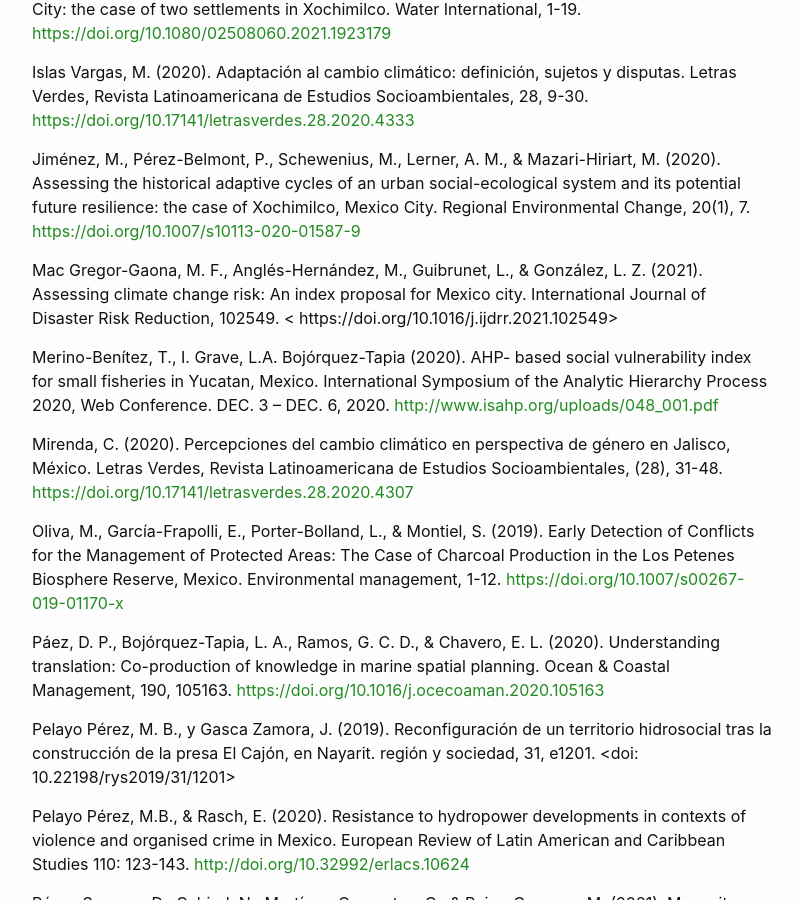
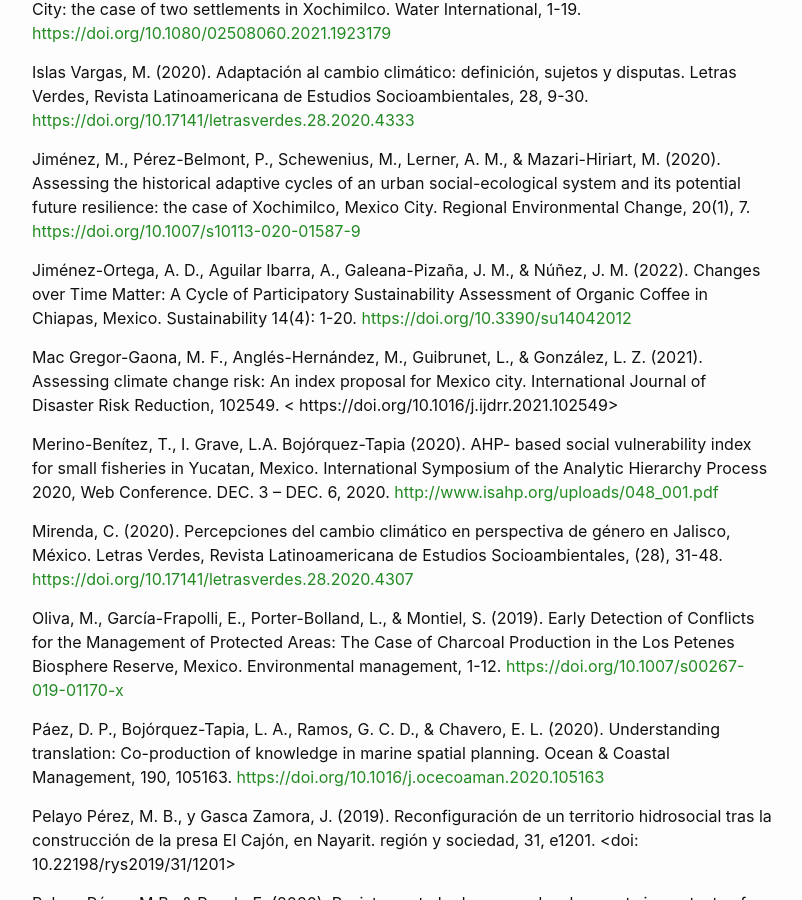
Before and after one commit to pcs-unam/pcs-unam.github.io, a Jekyll site: the page built from 07_publicaciones.md, in a window 1280 px wide and 900 px high, scrolled down 1401 px. Shown: the whole window, without its empty margins (238-1040 px from the left). Built offline with Jekyll 4.4.1, drawn with Linux system fonts in a browser that asks for light colours.

Commit message:
Se agregó cita de Jiménez-Ortega

```diff
--- a/07_publicaciones.md
+++ b/07_publicaciones.md
@@ -37,6 +37,8 @@ Islas Vargas, M. (2020). Adaptación al cambio climático: definición, sujetos
 
 Jiménez, M., Pérez-Belmont, P., Schewenius, M., Lerner, A. M., & Mazari-Hiriart, M. (2020). Assessing the historical adaptive cycles of an urban social-ecological system and its potential future resilience: the case of Xochimilco, Mexico City. Regional Environmental Change, 20(1), 7. <https://doi.org/10.1007/s10113-020-01587-9>
 
+Jiménez-Ortega, A. D., Aguilar Ibarra, A., Galeana-Pizaña, J. M., & Núñez, J. M. (2022). Changes over Time Matter: A Cycle of Participatory Sustainability Assessment of Organic Coffee in Chiapas, Mexico. Sustainability 14(4): 1-20. <https://doi.org/10.3390/su14042012>
+
 Mac Gregor-Gaona, M. F., Anglés-Hernández, M., Guibrunet, L., & González, L. Z. (2021). Assessing climate change risk: An index proposal for Mexico city. International Journal of Disaster Risk Reduction, 102549. < https://doi.org/10.1016/j.ijdrr.2021.102549>
 
 Merino-Benítez, T., I. Grave, L.A. Bojórquez-Tapia (2020). AHP- based social vulnerability index for small fisheries in Yucatan, Mexico. International Symposium of the Analytic Hierarchy Process 2020, Web Conference. DEC. 3 – DEC. 6, 2020. <http://www.isahp.org/uploads/048_001.pdf>
```
